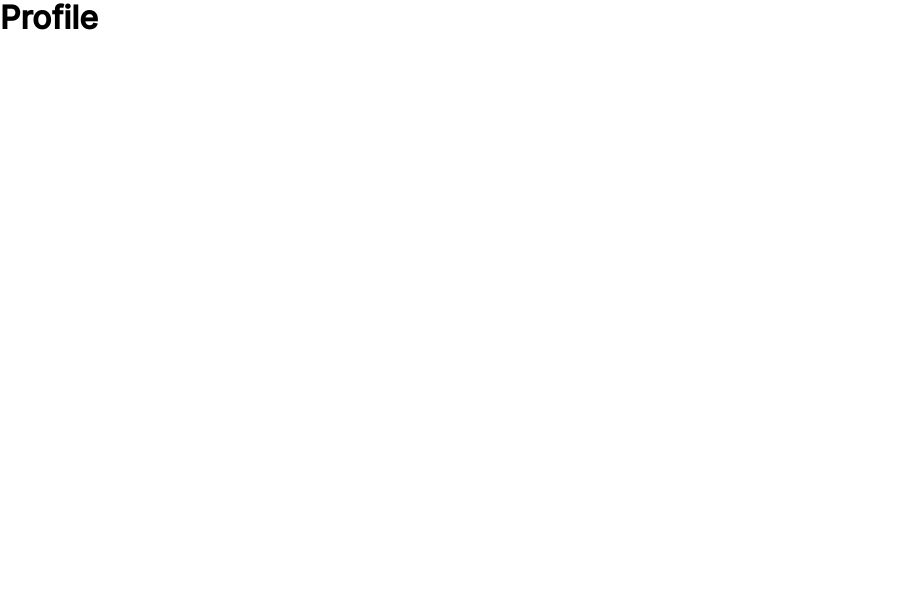
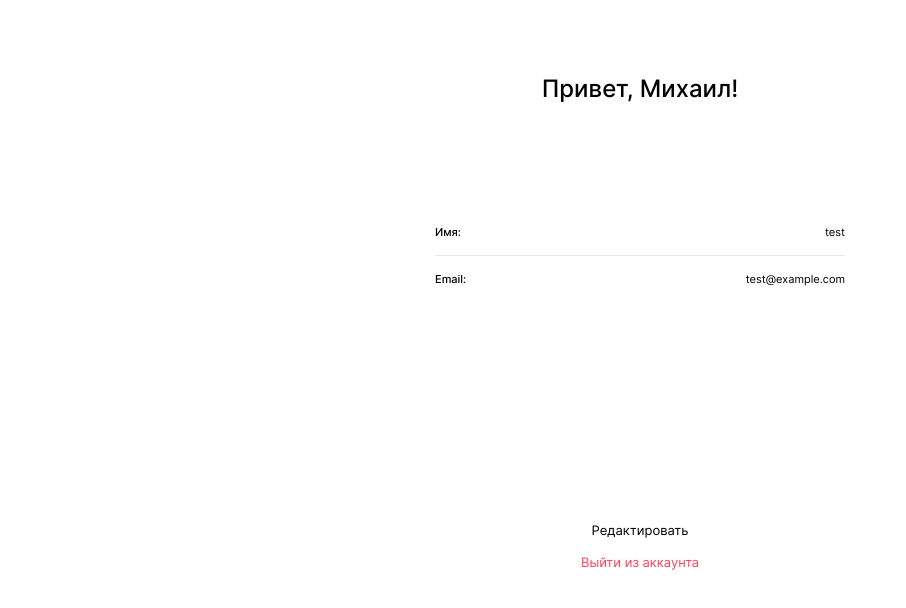
Before and after one commit to TearsOprah/movies-explorer-frontend, a React (Create React App) app: page /profile in a window 1280 px wide. Shown: the top 608 px of the page, without its empty margins (0-906 px from the left). Built offline with nearby package versions, Linux system fonts and the light colour scheme.

Commit message:
feat: верстка Profile

```diff
--- a/src/components/App/App.js
+++ b/src/components/App/App.js
@@ -39,7 +39,7 @@ export default function App() {
         <Route path={'/'} element={<Main />} />
         <Route path={'/movies'} element={<Movies isMenuOpen={isMenuOpen} closeMenu={closeMenu} toggleMenu={toggleMenu} />} />
         <Route path={'/saved-movies'} element={<SavedMovies isMenuOpen={isMenuOpen} closeMenu={closeMenu} toggleMenu={toggleMenu} />} />
-        <Route path={'/profile'} element={<Profile />} />
+        <Route path={'/profile'} element={<Profile isMenuOpen={isMenuOpen} closeMenu={closeMenu} toggleMenu={toggleMenu} />} />
         <Route path={'/signin'} element={<Login />} />
         <Route path={'/signup'} element={<Register />} />
         <Route path={'*'} element={<NotFound />} />
--- a/src/components/Profile/Profile.css
+++ b/src/components/Profile/Profile.css
@@ -0,0 +1,135 @@
+.profile {
+  width: 410px;
+  display: flex;
+  flex-direction: column;
+  margin: 0 auto;
+  padding-top: 74px;
+  padding-bottom: 70px;
+}
+
+.profile__title {
+  align-self: center;
+  font-style: normal;
+  font-weight: 500;
+  font-size: 24px;
+  line-height: 29px;
+}
+
+.profile__inputs {
+  display: flex;
+  flex-direction: column;
+  gap: 17px;
+  padding-top: 123px;
+  padding-bottom: 220px;
+}
+
+.profile__inputs-block {
+  display: flex;
+  align-items: center;
+  justify-content: space-between;
+  border-bottom: 1px solid #E8E8E8;
+  padding-bottom: 16px;
+}
+
+.profile__inputs-block:last-child {
+  border-bottom: none;
+}
+
+.profile__label {
+  font-style: normal;
+  font-weight: 500;
+  font-size: 11px;
+  line-height: 13px;
+}
+
+.profile__input {
+  font-style: normal;
+  font-weight: 400;
+  font-size: 11px;
+  line-height: 13px;
+  text-align: right;
+  width: 80%;
+  border: none;
+}
+
+.profile__buttons-block {
+  display: flex;
+  flex-direction: column;
+  gap: 16px;
+}
+
+.profile__save-button {
+  align-self: center;
+  width: 100%;
+  height: 45px;
+  font-style: normal;
+  font-weight: 500;
+  font-size: 14px;
+  line-height: 17px;
+  border: none;
+  border-radius: 3px;
+  background-color: #3456F3;
+  color: white;
+  cursor: pointer;
+}
+
+.profile__edit-button {
+  font-style: normal;
+  font-weight: 400;
+  font-size: 13px;
+  line-height: 16px;
+  align-self: center;
+  border: none;
+  background: transparent;
+  cursor: pointer;
+}
+
+.profile__exit-button {
+  font-style: normal;
+  font-weight: 400;
+  font-size: 13px;
+  line-height: 16px;
+  align-self: center;
+  border: none;
+  background: transparent;
+  color: #FF4062;
+  cursor: pointer;
+}
+
+@media (max-width: 600px) {
+  .profile {
+    width: 100%;
+    padding: 70px 30px 40px;
+    position: relative;
+  }
+
+  .profile__inputs {
+    padding-top: 80px;
+  }
+
+  .profile__buttons-block {
+    position: fixed;
+    bottom: 40px;
+    left: 50%;
+    transform: translateX(-50%);
+    display: flex;
+    justify-content: center;
+    align-items: center;
+    width: calc(100% - 40px);
+  }
+
+  .profile__edit-button {
+    font-size: 12px;
+    line-height: 15px;
+  }
+
+  .profile__exit-button {
+    font-size: 12px;
+    line-height: 15px;
+  }
+
+  .profile__save-button {
+    font-size: 12px;
+    line-height: 15px;
+  }
+}
--- a/src/components/Profile/Profile.jsx
+++ b/src/components/Profile/Profile.jsx
@@ -1,8 +1,84 @@
 import './Profile.css'
+import React, { useState } from 'react';
 export default function Profile() {
+
+  const [name, setName] = useState('test');
+  const [email, setEmail] = useState('test@example.com');
+  const [isEditing, setIsEditing] = useState(false);
+
+  const handleNameChange = (e) => {
+    setName(e.target.value);
+  };
+
+  const handleEmailChange = (e) => {
+    setEmail(e.target.value);
+  };
+
+  const handleEditClick = () => {
+    setIsEditing(true);
+  };
+
+  const handleSaveClick = () => {
+    setIsEditing(false);
+    // Дополнительная логика сохранения изменений
+  };
+
+  const handleLogoutClick = () => {
+    // Дополнительная логика выхода из аккаунта
+  };
+
   return (
-    <>
-      <h1>Profile</h1>
-    </>
-  )
+    <main className={'profile'}>
+      <h1 className={'profile__title'}>Привет, Михаил!</h1>
+
+      <div className={'profile__inputs'}>
+        <div className={'profile__inputs-block'}>
+          <label htmlFor="name" className={'profile__label'}>
+            Имя:
+          </label>
+          <input
+            type="text"
+            id="name"
+            className={'profile__input'}
+            value={name}
+            onChange={handleNameChange}
+            readOnly={!isEditing}
+          />
+        </div>
+        <div className={'profile__inputs-block'}>
+          <label htmlFor="email" className={'profile__label'}>
+            Email:
+          </label>
+          <input
+            type="email"
+            id="email"
+            className={'profile__input'}
+            value={email}
+            onChange={handleEmailChange}
+            readOnly={!isEditing}
+          />
+        </div>
+      </div>
+
+
+      {isEditing ? (
+        <div className={'profile__buttons-block'}>
+          <button className={'profile__save-button'} onClick={handleSaveClick}>
+            Сохранить
+          </button>
+        </div>
+
+      ) : (
+        <div className={'profile__buttons-block'}>
+          <button className={'profile__edit-button'} onClick={handleEditClick}>
+            Редактировать
+          </button>
+
+          <button className={'profile__exit-button'} onClick={handleLogoutClick}>
+            Выйти из аккаунта
+          </button>
+        </div>
+      )}
+    </main>
+  );
 }
```
